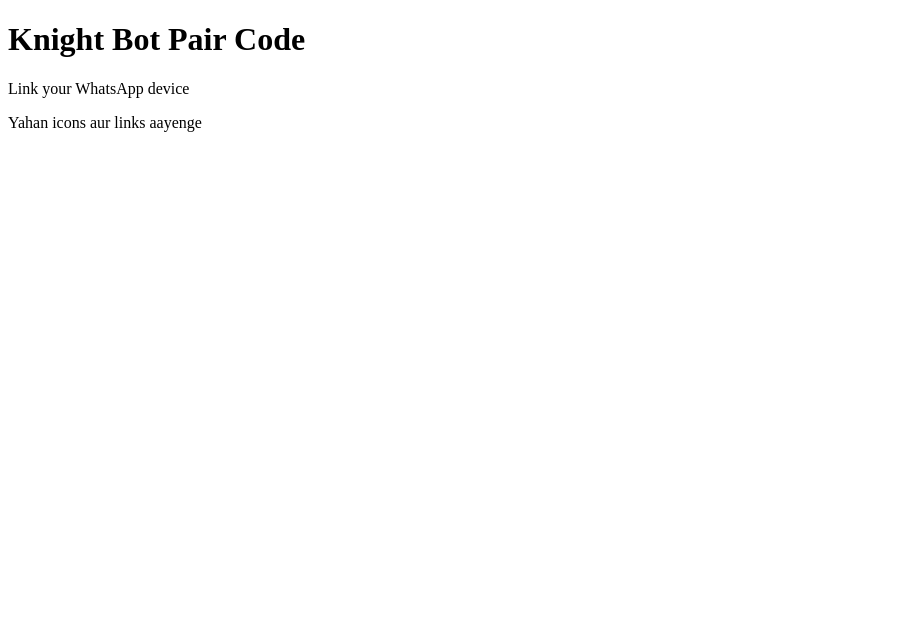
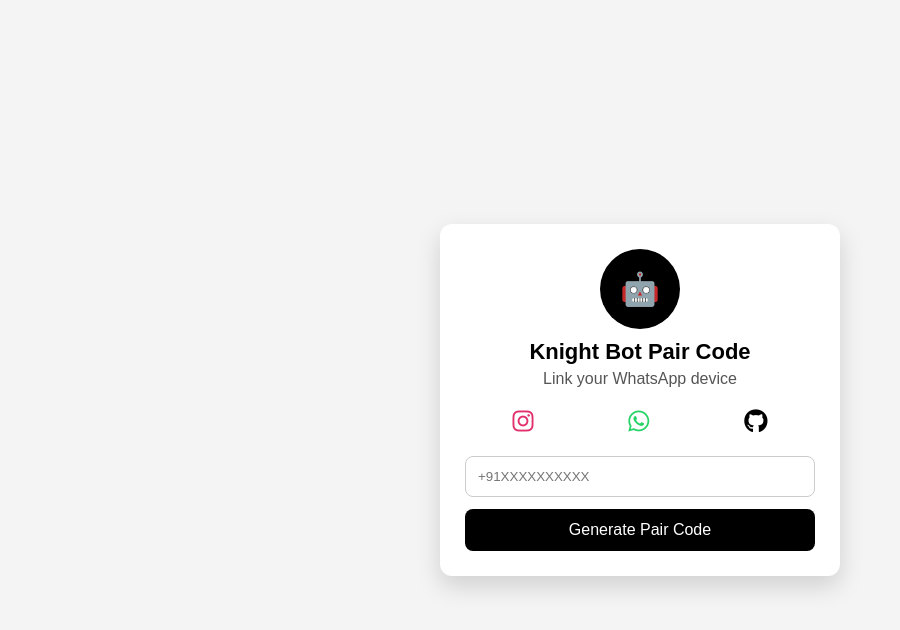
Before and after one commit to kamalchandrapokhriya43-jpg/Knightbot-md, a website: page index.html in a window 1280 px wide. Shown: the whole page, without its empty margins (0-900 px from the left). Drawn offline with Linux system fonts and the light colour scheme.

Commit message:
add index page

```diff
--- a/index.html
+++ b/index.html
@@ -1,14 +1,47 @@
 <!DOCTYPE html>
-<html>
+<html lang="en">
 <head>
+  <meta charset="UTF-8">
   <title>Knight Bot Pair Code</title>
+
+  <!-- CSS LINK -->
+  <link rel="stylesheet" href="style.css">
+
+  <!-- ICONS (Font Awesome) -->
+  <link rel="stylesheet" href="https://cdnjs.cloudflare.com/ajax/libs/font-awesome/6.5.0/css/all.min.css">
 </head>
+
 <body>
 
-<h1>Knight Bot Pair Code</h1>
-<p>Link your WhatsApp device</p>
+  <div class="container">
 
-<p>Yahan icons aur links aayenge</p>
+    <div class="logo">
+      🤖
+    </div>
+
+    <h1>Knight Bot Pair Code</h1>
+    <p>Link your WhatsApp device</p>
+
+    <!-- SOCIAL ICONS -->
+    <div class="links">
+      <a href="https://instagram.com/kamal_.pokhriya" target="_blank">
+        <i class="fa-brands fa-instagram" style="color:#E1306C"></i>
+      </a>
+
+      <a href="https://whatsapp.com/channel/0029Vb7XW9THLHQWYTr6la0u" target="_blank">
+        <i class="fa-brands fa-whatsapp" style="color:#25D366"></i>
+      </a>
+
+      <a href="https://github.com/Kamalmdx" target="_blank">
+        <i class="fa-brands fa-github" style="color:black"></i>
+      </a>
+    </div>
+
+    <input class="input" type="text" placeholder="+91XXXXXXXXXX">
+
+    <button class="button">Generate Pair Code</button>
+
+  </div>
 
 </body>
 </html>
```
